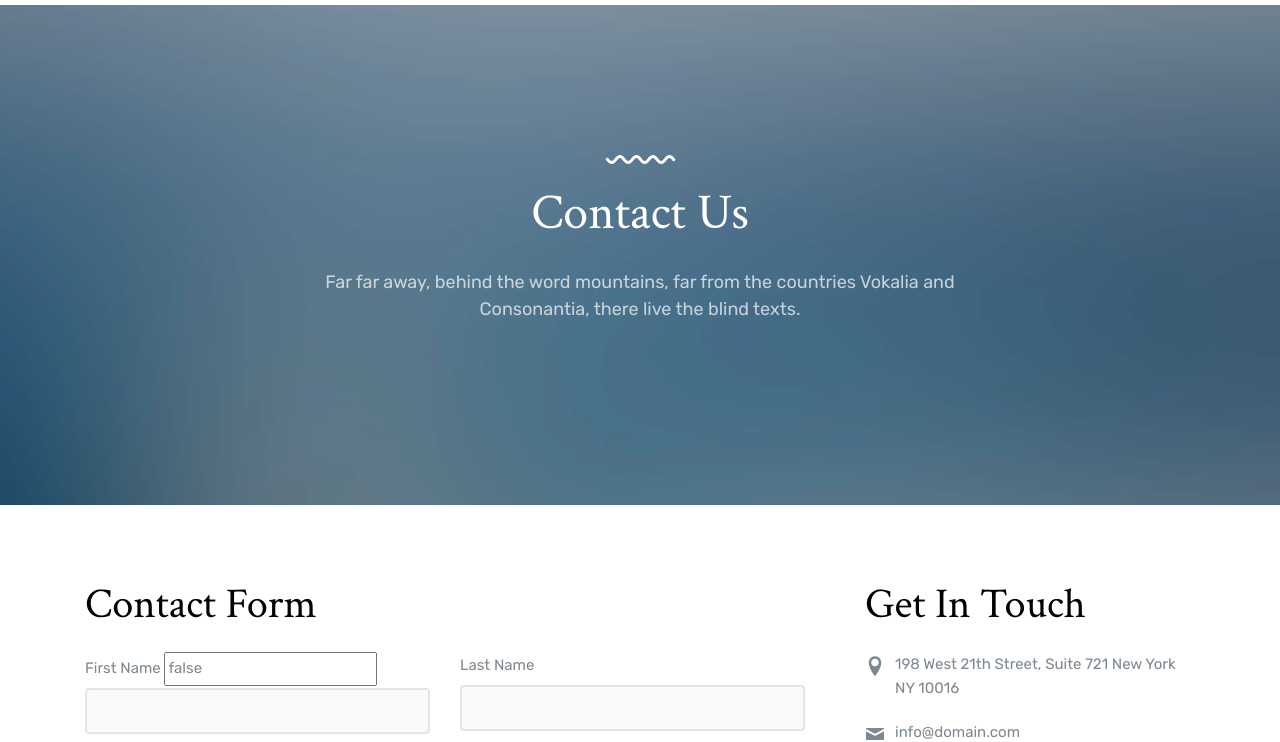
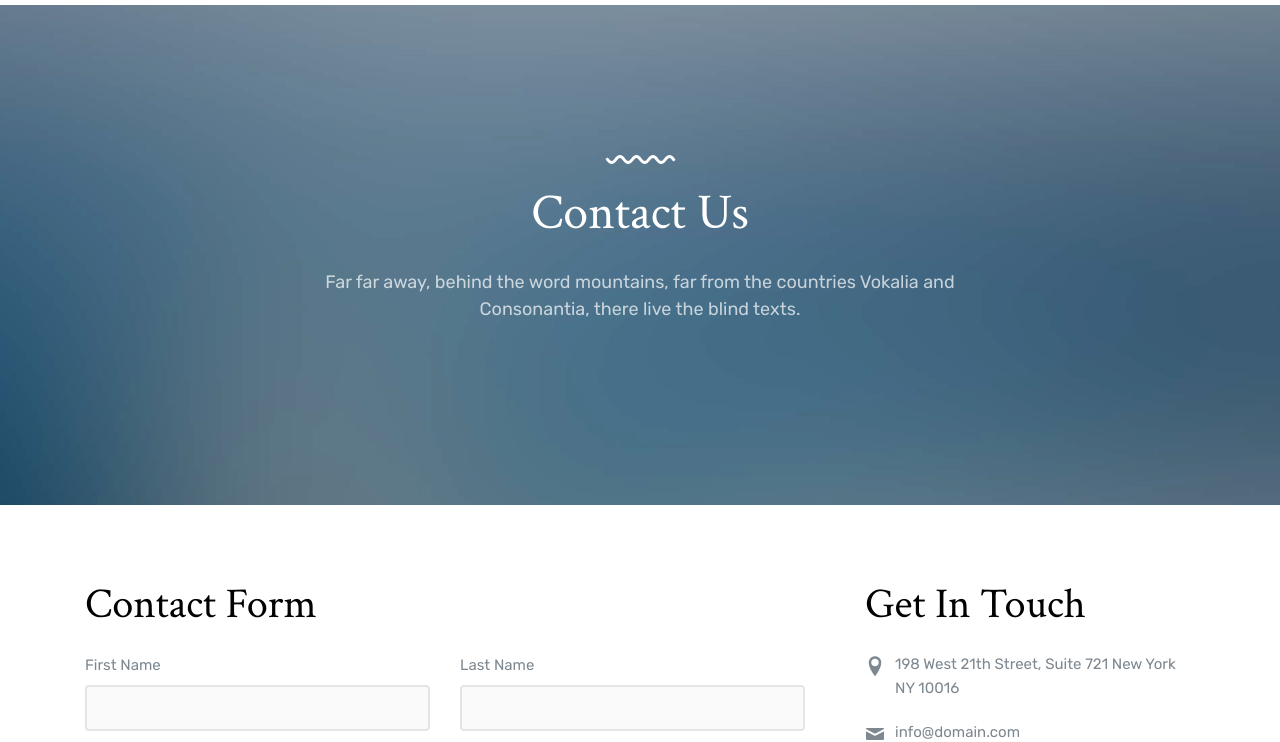
Before and after one commit to nkemsileslie/Hotel_Website, a website: page contact.html in a window 1280 px wide. Shown: the part 85-827 px from the top of the page. Drawn offline with Linux system fonts and the light colour scheme; files whose address does not match are found by name.

Commit message:
Update contact.html

```diff
--- a/contact.html
+++ b/contact.html
@@ -84,7 +84,7 @@
                 <div class="form-group">
                   <input type="hidden" name="_subject" value="Website contact form" >
                   <label for="fname">First Name</label>
-                  <input type="hidden " name="_captcha" value="false">
+                  <input type="hidden " name="_captcha" value="false" style="display:none">
                   <input type="text" class="form-control" id="fname" name="fname">
                 </div>
               </div>
```
